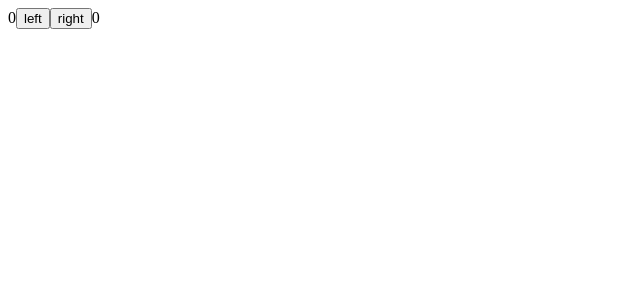
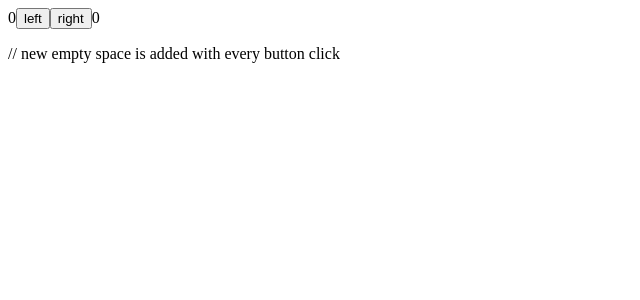
Before and after one commit to IsratJahan13/03-left-right, a React (Vite) app: page / in a window 1280 px wide. Shown: the top 300 px of the page, without its empty margins (0-640 px from the left). Built offline with nearby package versions, Linux system fonts and the light colour scheme.

Commit message:
adding array to listing all the button clicks

```diff
--- a/src/App.jsx
+++ b/src/App.jsx
@@ -1,24 +1,27 @@
 import { useState } from "react"
 
 function App() {
-  const [clicks, setClicks] = useState({
-    left: 0, right: 0
-  })
+  const [left, setLeft] = useState(0)
+  const [right, setRight] = useState(0)
+  const [allClicks, setAll] = useState([])
 
   const handleLeftClick = () => {
-    setClicks({ ...clicks, left: clicks.left + 1})
+    setAll(allClicks.concat('L'))
+    setLeft(left + 1)
   }
 
   const handleRightClick = () => {
-    setClicks({ ...clicks, right: clicks.right + 1})
+    setAll(allClicks.concat('R'))
+    setRight(right + 1)
   }
 
   return (
     <div>
-      {clicks.left}
+      {left}
       <button onClick={handleLeftClick}>left</button>
       <button onClick={handleRightClick}>right</button>
-      {clicks.right}
+      {right}
+      <p>{allClicks.join(' ')}</p>     // new empty space is added with every button click
     </div>
   )
 }
```
